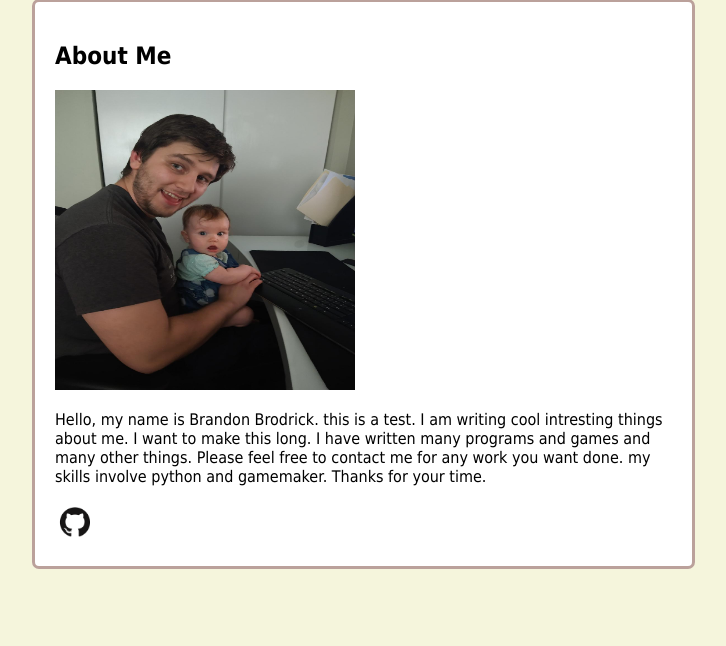
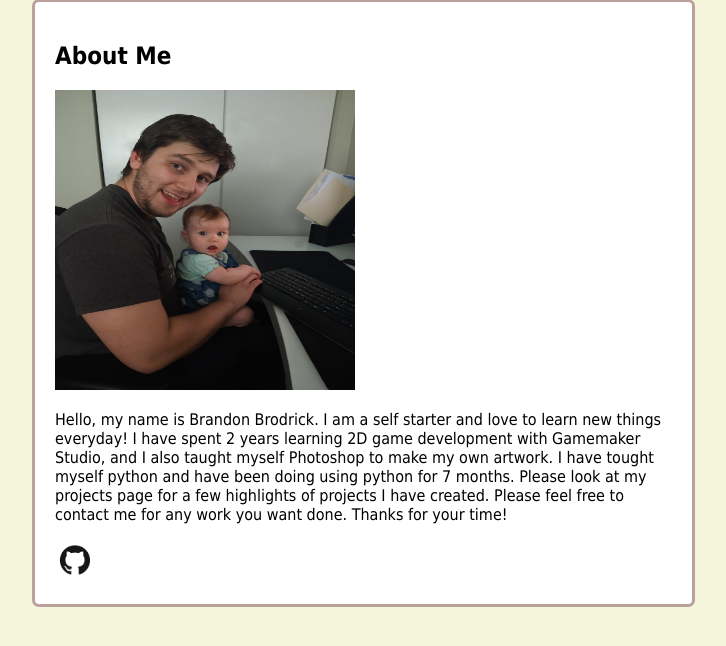
Before and after one commit to yothebob/Personal-website, a Flask app: page /about/ in a window 1280 px wide. Shown: the part 84-730 px from the top of the page, without its empty margins (56-782 px from the left). Run offline with Flask 2, Linux system fonts and the light colour scheme.

Commit message:
about update
Update about me paragraph.

```diff
--- a/templates/about.html
+++ b/templates/about.html
@@ -3,8 +3,9 @@
 <div class="whitebox">
   <h2>About Me</h2>
   <img src="{{url_for('static',filename='Screenshot_20210407-141229_2.png')}}" alt="Photo of me and My daughter Gwen." width="300" height="300">
-    <p>Hello, my name is Brandon Brodrick. this is a test. I am writing cool intresting things about me. I want to make this long. I have written many programs
-    and games and many other things. Please feel free to contact me for any work you want done. my skills involve python and gamemaker. Thanks for your time.</p>
+    <p>Hello, my name is Brandon Brodrick. I am a self starter and love to learn new things everyday! I have spent 2 years learning 2D game development with Gamemaker Studio, and
+      I also taught myself Photoshop to make my own artwork. I have tought myself python and have been doing using python for 7 months. Please look at my projects page for a few highlights of projects I have created.
+      Please feel free to contact me for any work you want done. Thanks for your time!</p>
   <a id="github" href="https://github.com/yothebob" target="_blank"><img src="{{url_for('static', filename='github.png')}}" alt="Github" width="40" height="40"></a>
 </div>
 {% endblock %}
```
